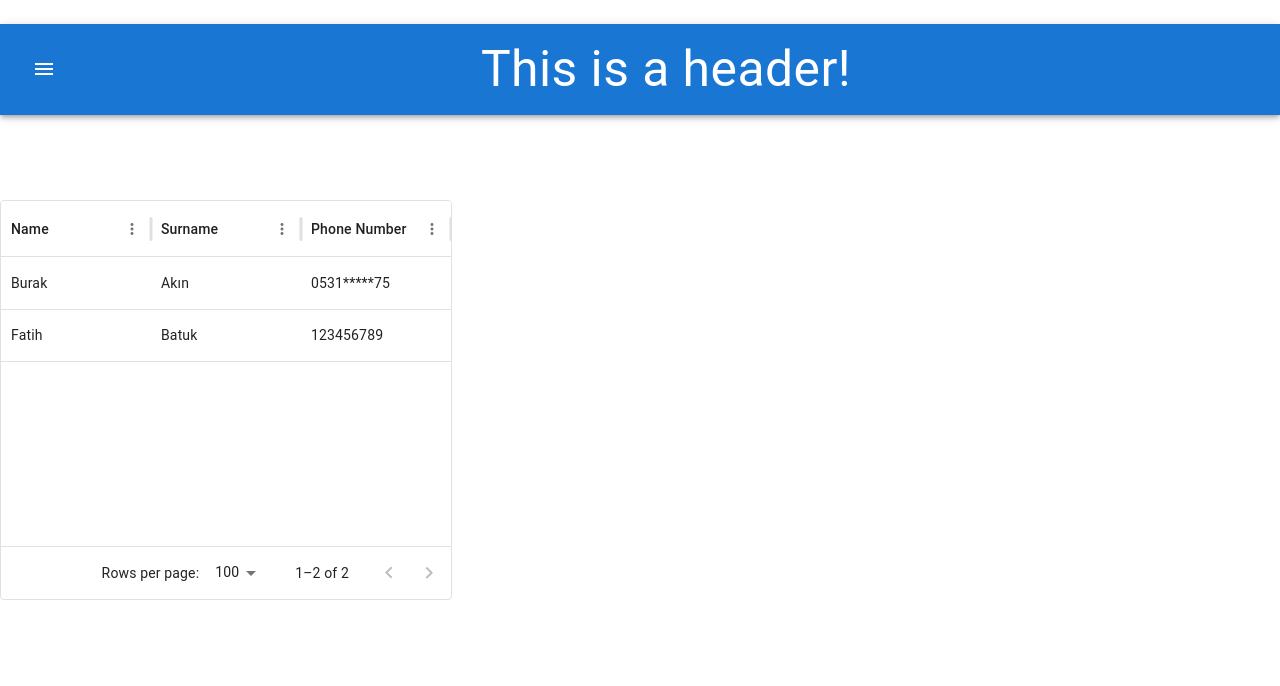
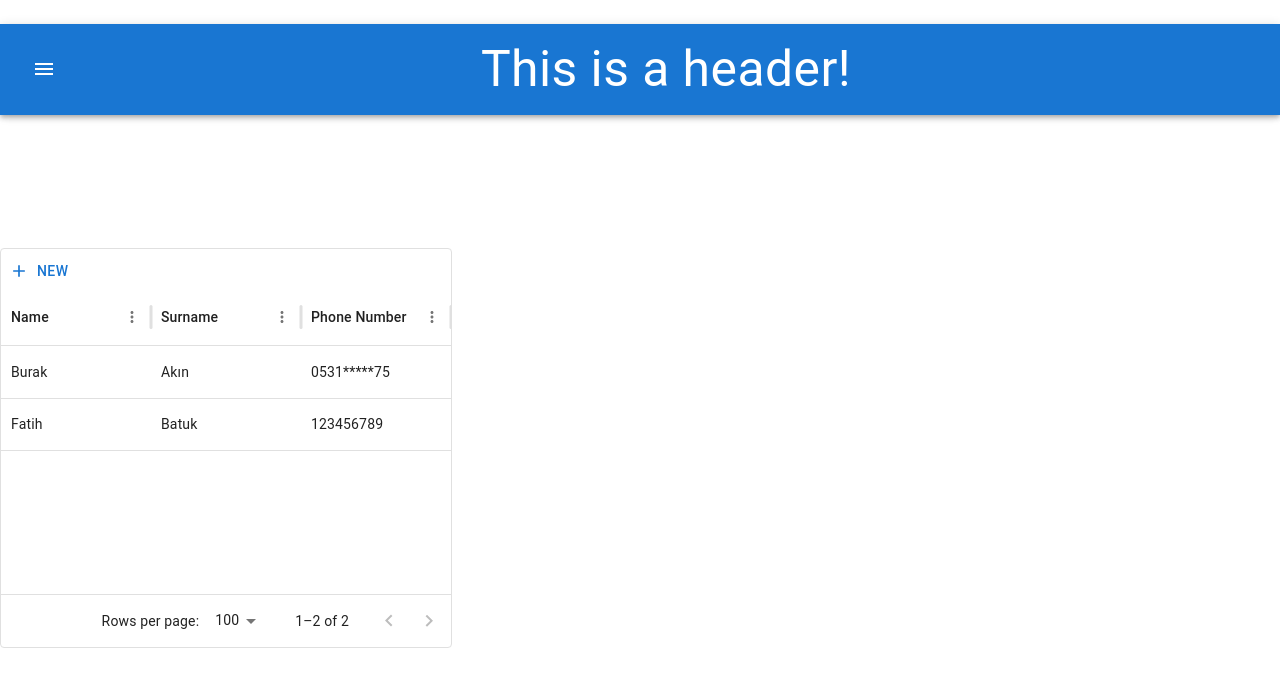
Before and after one commit to aknbrk17/challenge, a React (Vite) app: page /phonebook in a window 1280 px wide. Shown: the top 686 px of the page. Built offline with nearby package versions, Linux system fonts and the light colour scheme.

Commit message:
feat: add new button

```diff
--- a/package.json
+++ b/package.json
@@ -19,7 +19,8 @@
     "formik": "^2.4.6",
     "react": "^18.3.1",
     "react-dom": "^18.3.1",
-    "react-router-dom": "^6.24.1"
+    "react-router-dom": "^6.24.1",
+    "yup": "^1.4.0"
   },
   "devDependencies": {
     "@types/react": "^18.3.3",
--- a/src/Phonebook.tsx
+++ b/src/Phonebook.tsx
@@ -1,8 +1,56 @@
 import { useEffect, useState } from 'react';
-import { DataGrid } from '@mui/x-data-grid';
+import {
+  Box,
+  Button,
+  Dialog,
+  DialogActions,
+  DialogContent,
+  DialogTitle,
+  TextField
+} from '@mui/material';
+import {
+  GridRowsProp,
+  GridRowModesModel,
+  GridRowModel,
+  DataGrid,
+  GridColDef,
+  GridToolbarContainer,
+  GridSlots
+} from '@mui/x-data-grid';
+import AddIcon from '@mui/icons-material/Add';
+import { useFormik } from 'formik';
+import * as Yup from 'yup';
+
+const validationSchema = Yup.object({
+  name: Yup.string().required('Required'),
+  surname: Yup.string().required('Required'),
+  phoneNumber: Yup.string().required('Required')
+});
+
+interface EditToolbarProps {
+  setDialogOpen: (isOpen: boolean) => void;
+}
+
+function EditToolbar(props: EditToolbarProps) {
+  const { setDialogOpen } = props;
+
+  const handleClick = () => {
+    setDialogOpen(true);
+  };
+
+  return (
+    <GridToolbarContainer>
+      <Button color="primary" startIcon={<AddIcon />} onClick={handleClick}>
+        New
+      </Button>
+    </GridToolbarContainer>
+  );
+}
 
 const Phonebook = () => {
-  const [rows, setRows] = useState([]);
+  const [rows, setRows] = useState<GridRowsProp>([]);
+  const [rowModesModel, setRowModesModel] = useState<GridRowModesModel>({});
+  const [isDialogOpen, setDialogOpen] = useState(false);
 
   useEffect(() => {
     const storedData = localStorage.getItem('phonebook');
@@ -11,16 +59,109 @@ const Phonebook = () => {
     }
   }, []);
 
-  const columns = [
-    { field: 'name', headerName: 'Name', width: 150 },
-    { field: 'surname', headerName: 'Surname', width: 150 },
-    { field: 'phoneNumber', headerName: 'Phone Number', width: 150 }
+  const processRowUpdate = (newRow: GridRowModel) => {
+    const updatedRow = { ...newRow, isNew: false };
+    const newRows = rows.map((row) => (row.id === newRow.id ? updatedRow : row));
+    setRows(newRows);
+    localStorage.setItem('phonebook', JSON.stringify(newRows));
+    return updatedRow;
+  };
+
+  const handleRowModesModelChange = (newRowModesModel: GridRowModesModel) => {
+    setRowModesModel(newRowModesModel);
+  };
+
+  const columns: GridColDef[] = [
+    { field: 'name', headerName: 'Name', width: 150, editable: true },
+    { field: 'surname', headerName: 'Surname', width: 150, editable: true },
+    { field: 'phoneNumber', headerName: 'Phone Number', width: 150, editable: true }
   ];
 
+  const formik = useFormik({
+    initialValues: {
+      name: '',
+      surname: '',
+      phoneNumber: ''
+    },
+    validationSchema: validationSchema,
+    onSubmit: (values, { resetForm }) => {
+      const newRows = [...rows, { id: rows.length + 1, ...values }];
+      setRows(newRows);
+      localStorage.setItem('phonebook', JSON.stringify(newRows));
+      setDialogOpen(false);
+      resetForm();
+    }
+  });
+
   return (
-    <div style={{ height: 400, width: '100%' }}>
-      <DataGrid rows={rows} columns={columns}/>
-    </div>
+    <Box
+      display="flex"
+      flexDirection="column"
+      justifyContent="center"
+      alignItems="center"
+      height="calc(100vh - 64px)"
+      mt={10}
+    >
+      <Box sx={{ height: 400, width: '100%' }}>
+        <DataGrid
+          rows={rows}
+          columns={columns}
+          editMode="row"
+          rowModesModel={rowModesModel}
+          onRowModesModelChange={handleRowModesModelChange}
+          processRowUpdate={processRowUpdate}
+          slots={{ toolbar: EditToolbar as GridSlots['toolbar'] }}
+          slotProps={{ toolbar: { setDialogOpen } }}
+        />
+      </Box>
+
+      <Dialog open={isDialogOpen} onClose={() => setDialogOpen(false)}>
+        <DialogTitle>New Contact</DialogTitle>
+        <DialogContent>
+          <form onSubmit={formik.handleSubmit}>
+            <TextField
+              fullWidth
+              margin="dense"
+              id="name"
+              name="name"
+              label="Name"
+              value={formik.values.name}
+              onChange={formik.handleChange}
+              error={formik.touched.name && Boolean(formik.errors.name)}
+              helperText={formik.touched.name && formik.errors.name}
+            />
+            <TextField
+              fullWidth
+              margin="dense"
+              id="surname"
+              name="surname"
+              label="Surname"
+              value={formik.values.surname}
+              onChange={formik.handleChange}
+              error={formik.touched.surname && Boolean(formik.errors.surname)}
+              helperText={formik.touched.surname && formik.errors.surname}
+            />
+            <TextField
+              fullWidth
+              margin="dense"
+              id="phoneNumber"
+              name="phoneNumber"
+              label="Phone Number"
+              value={formik.values.phoneNumber}
+              onChange={formik.handleChange}
+              error={formik.touched.phoneNumber && Boolean(formik.errors.phoneNumber)}
+              helperText={formik.touched.phoneNumber && formik.errors.phoneNumber}
+            />
+            <DialogActions>
+              <Button onClick={() => setDialogOpen(false)}>Cancel</Button>
+              <Button type="submit" variant="contained" color="primary">
+                Save
+              </Button>
+            </DialogActions>
+          </form>
+        </DialogContent>
+      </Dialog>
+    </Box>
   );
 };
 
```
Also changed, not shown: 1 other file (tests, documents, lock files or other folders).
